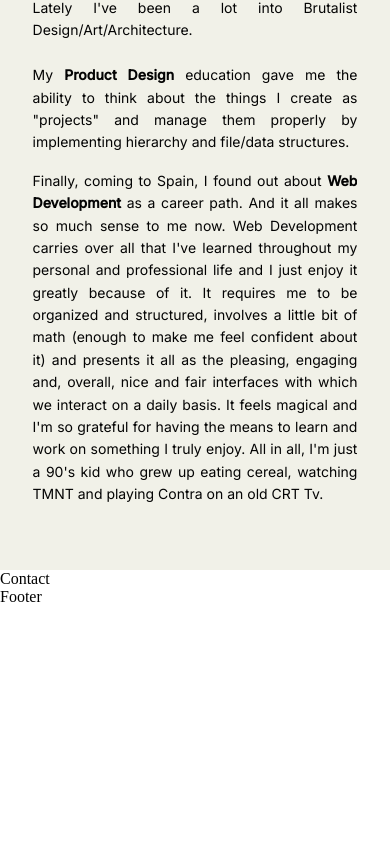
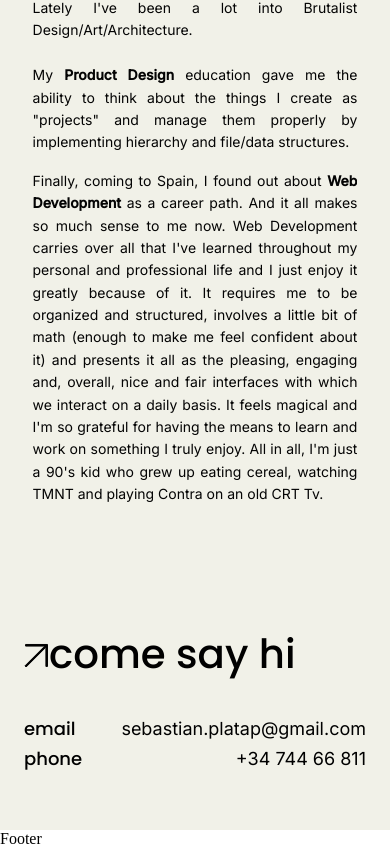
Before and after one commit to sebastian-plata/portfolio_dev, a React (Vite) app: page / in a window 390 px wide. Shown: the part 4733-5581 px from the top of the page. Before the commit the page ends 5339 px from the top, so only its background shows below. Built offline with nearby package versions, Linux system fonts and the light colour scheme.

Commit message:
feat: finish contact section

```diff
--- a/src/container/Career/Career.css
+++ b/src/container/Career/Career.css
@@ -52,6 +52,10 @@
 }
 
 @media screen and (max-width: 1150px) {
+  .app__career {
+    padding: 4rem 2.3rem;
+
+  }
   .app__career-container {
     flex-direction: column;
   }
--- a/src/container/Contact/Contact.css
+++ b/src/container/Contact/Contact.css
@@ -0,0 +1,83 @@
+.app__contact {
+  padding: 4rem 6rem;
+  width: 100%;
+}
+.app__contact-container {
+  display: flex;
+  flex-direction: column;
+  margin-top: 3rem;
+}
+.app__contact-container_email,
+.app__contact-container-phone {
+  flex: 1;
+  display: flex;
+  justify-content: space-between;
+  align-items: center;
+  width: 35%;
+}
+.app__contact-container-phone {
+  margin-top: 1rem;
+}
+
+.app__contact-container_email-title,
+.app__contact-container_phone-title {
+  font-family: var(--font-title);
+  font-weight: 500;
+  font-size: 24px;
+  line-height: 78%;
+}
+.app__contact-container_email-para,
+.app__contact-container_phone-para {
+  font-family: var(--font-para);
+  font-weight: 400;
+  font-size: 24px;
+  line-height: 78%;
+}
+.app__contact-container_phone-para {
+  display: flex;
+  justify-content: flex-start;
+  width: 325px;
+}
+@media screen and (max-width: 1150px) {
+  .app__contact {
+    padding: 4rem 2.3rem;
+  }
+  .app__contact-container_email,
+  .app__contact-container-phone {
+    width: 45%;
+  }
+}
+@media screen and (max-width: 950px) {
+  .app__contact-container_email,
+  .app__contact-container-phone {
+    width: 63%;
+  }
+}
+@media screen and (max-width: 650px) {
+  .app__contact {
+    padding: 4rem 1.5rem;
+  }
+  .app__contact-container_email,
+  .app__contact-container-phone {
+    width: 78%;
+  }
+}
+@media screen and (max-width: 450px) {
+  .app__contact-container_email,
+  .app__contact-container-phone {
+    width: 100%;
+  }
+  .app__contact-container_email-title,
+  .app__contact-container_phone-title {
+    font-size: 18px;
+    line-height: 78%;
+  }
+  .app__contact-container_email-para,
+  .app__contact-container_phone-para {
+    font-size: 18px;
+    line-height: 78%;
+  }
+  .app__contact-container_phone-para {
+    justify-content:flex-end;
+  }
+}
--- a/src/container/Contact/Contact.jsx
+++ b/src/container/Contact/Contact.jsx
@@ -1,10 +1,21 @@
 import React from 'react'
+import { Subtitle } from '../../components'
 import './Contact.css'
 
 const Contact = () => {
   return (
-    <div>
-      Contact
+    <div className='app__contact' style={{ backgroundColor: "#f1f1e8" }}>
+      <Subtitle title="come say hi"/>
+      <div className='app__contact-container'>
+        <div className='app__contact-container_email'>
+          <p className='app__contact-container_email-title'>email</p>
+          <p className='app__contact-container_email-para'>sebastian.platap@gmail.com</p>
+        </div>
+        <div className='app__contact-container-phone'>
+          <p className='app__contact-container_phone-title'>phone</p>
+          <p className='app__contact-container_phone-para'>+34 744 66 811</p>
+        </div>
+      </div>
     </div>
   )
 }
--- a/src/container/Gallery/Gallery.css
+++ b/src/container/Gallery/Gallery.css
@@ -11,6 +11,11 @@
 
   margin-top: 3rem;
 }
+@media screen and (max-width: 1150px) {
+    .app__gallery {
+        padding: 4rem 2.3rem;
+      }
+}
 @media screen and (max-width: 650px) {
     .app__gallery {
         padding: 4rem 1.5rem;
--- a/src/container/Hero/Hero.css
+++ b/src/container/Hero/Hero.css
@@ -5,7 +5,7 @@
   align-items: center;
   gap: 2rem;
   padding: 4rem 6rem;
-  /* background-color: #00f; */
+
 }
 .app__hero-img {
   flex: 1;
@@ -13,24 +13,23 @@
   justify-content: center;
   align-items: center;
 
-  /* background-color: #f0f; */
 }
 .app__hero-info {
   flex: 1;
   display: flex;
   flex-direction: column;
   align-items: flex-start;
-  /*    background-color: #fff; */
+
 }
 .app__hero-info_head {
-  /* background-color: #f0f; */
+
   font-family: var(--font-title);
   font-weight: 700;
   font-size: 48px;
   line-height: 57px;
 }
 .app__hero-info_para {
-  /* background-color: #ff0; */
+
   font-family: var(--font-para);
   font-weight: 400;
   font-size: 32px;
@@ -38,7 +37,7 @@
   margin: 1rem 0;
 }
 .app__hero-info_link {
-  /* background-color: #0ff; */
+
   border: 2px solid var(--color-black);
   font-family: var(--font-title);
 
@@ -72,7 +71,7 @@
   }
   .app__hero-info_para {
     font-size: 29px;
-    line-height: 34px;
+    line-height: 40px;
     margin: 1rem 0;
   }
 }
--- a/src/container/Skills/Skills.css
+++ b/src/container/Skills/Skills.css
@@ -20,6 +20,9 @@
 }
 
 @media screen and (max-width: 1150px) {
+  .app__skills {
+    padding: 4rem 2.3rem;
+  }
   .app__skills-container_top img,
   .app__skills-container_bottom img {
     transform: scale(0.9);
```
